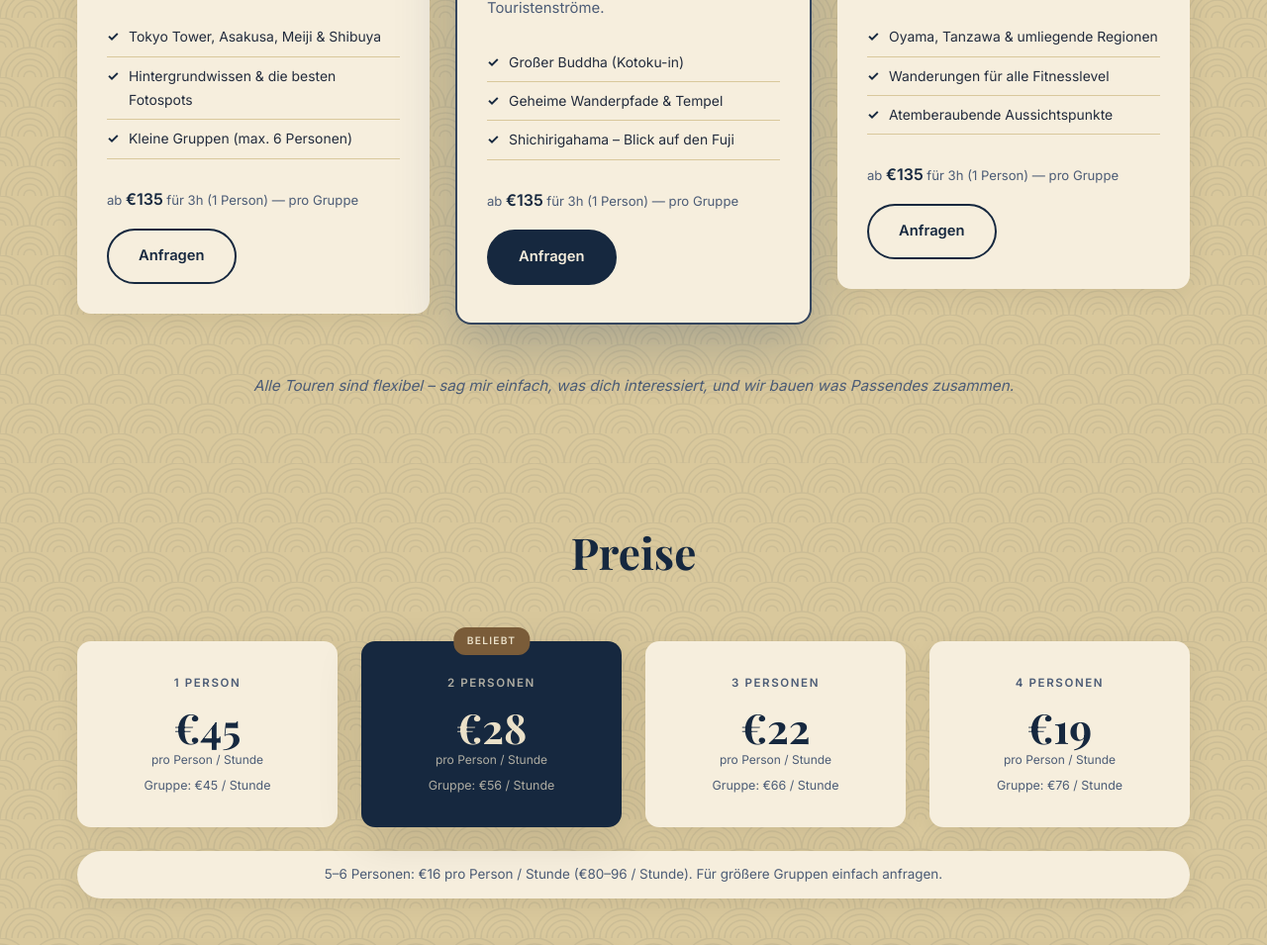
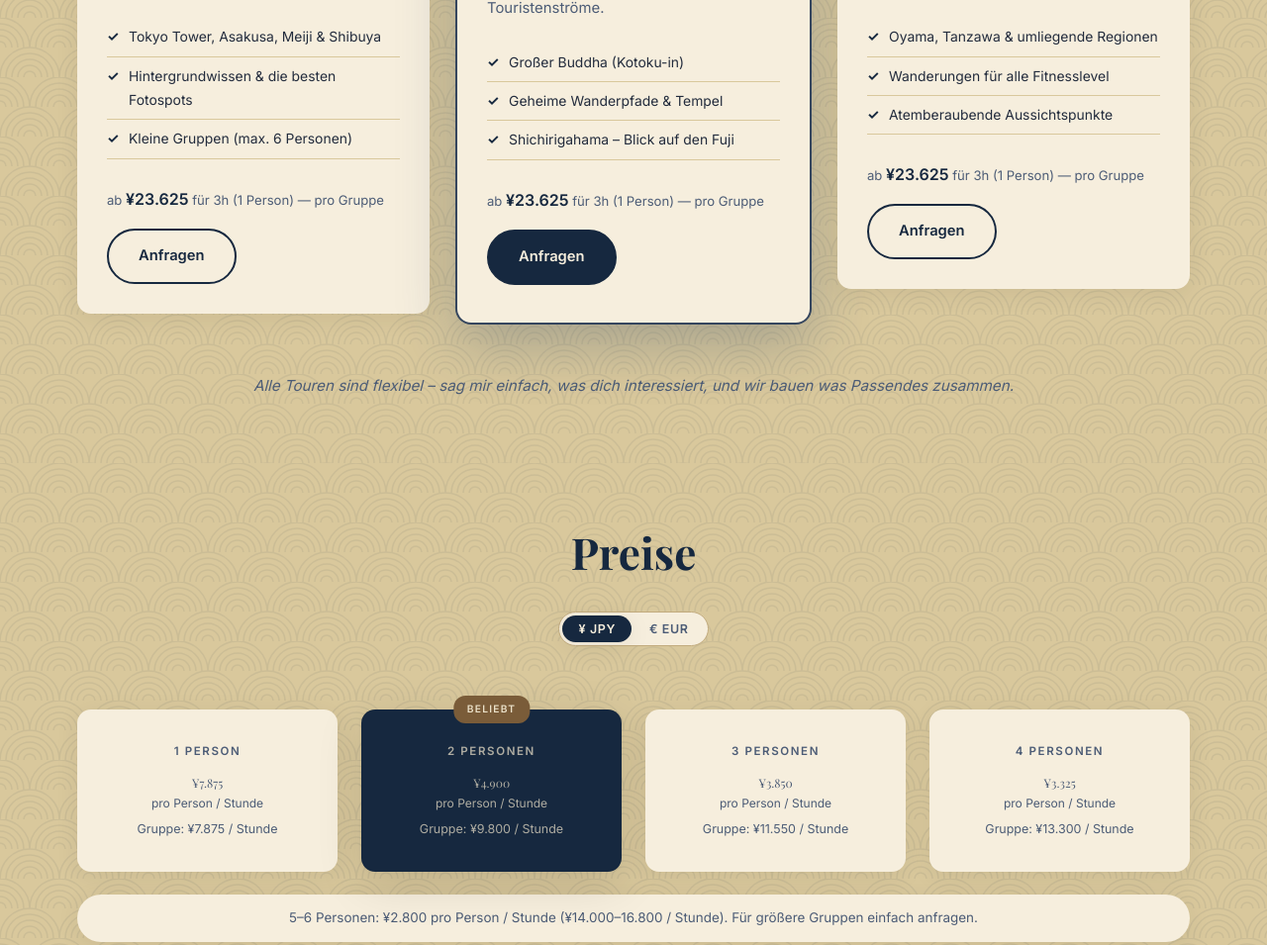
Before and after one commit to monorailbg/TakumiShare, a plain HTML site: page index.html in a window 1280 px wide. Shown: the part 1546-2501 px from the top of the page at 99% size. Drawn offline with nearby package versions, Linux system fonts and the light colour scheme; animation ran at ten frames a second; a web font is replaced by a local one.

Commit message:
Add JPY/EUR currency toggle for pricing
Convert all on-page tour/booking prices (tour cards, pricing cards,
pricing note, booking FAQ) to use a nested .price-figure span with
data-eur/data-jpy values (1 EUR = 175 JPY), independent of the
existing language toggle. Add a currency-toggle control in the
Preise section header (styled after the lang-toggle pills) that
defaults to JPY and persists the choice in localStorage, matching
the theme/language toggle pattern. JSON-LD offers keep EUR only,
since schema.org pricing doesn't support dual currencies.

Co-Authored-By: Claude Sonnet 5 <noreply@anthropic.com>
Claude-Session: https://claude.ai/code/session_01ExbgDtrqoQU6bGGCc4UW15

```diff
--- a/index.html
+++ b/index.html
@@ -228,7 +228,8 @@
               <li data-de="Hintergrundwissen &amp; die besten Fotospots" data-en="Background knowledge &amp; the best photo spots">Hintergrundwissen &amp; die besten Fotospots</li>
               <li data-de="Kleine Gruppen (max. 6 Personen)" data-en="Small groups (max. 6 people)">Kleine Gruppen (max. 6 Personen)</li>
             </ul>
-            <p class="tour-price" data-de="ab €135 für 3h (1 Person) — pro Gruppe" data-en="from €135 for 3h (1 person) — per group">ab <strong>€135</strong> für 3h (1 Person) — pro Gruppe</p>
+            <p class="tour-price i18n-de">ab <strong><span class="price-figure" data-eur="€135" data-jpy="¥23.625">€135</span></strong> für 3h (1 Person) — pro Gruppe</p>
+            <p class="tour-price i18n-en" hidden>from <strong><span class="price-figure" data-eur="€135" data-jpy="¥23,625">€135</span></strong> for 3h (1 person) — per group</p>
             <a href="#kontakt" class="btn btn-secondary" data-de="Anfragen" data-en="Request">Anfragen</a>
           </div>
         </div>
@@ -248,7 +249,8 @@
               <li data-de="Geheime Wanderpfade &amp; Tempel" data-en="Secret hiking trails &amp; temples">Geheime Wanderpfade &amp; Tempel</li>
               <li data-de="Shichirigahama – Blick auf den Fuji" data-en="Shichirigahama – view of Mt. Fuji">Shichirigahama – Blick auf den Fuji</li>
             </ul>
-            <p class="tour-price" data-de="ab €135 für 3h (1 Person) — pro Gruppe" data-en="from €135 for 3h (1 person) — per group">ab <strong>€135</strong> für 3h (1 Person) — pro Gruppe</p>
+            <p class="tour-price i18n-de">ab <strong><span class="price-figure" data-eur="€135" data-jpy="¥23.625">€135</span></strong> für 3h (1 Person) — pro Gruppe</p>
+            <p class="tour-price i18n-en" hidden>from <strong><span class="price-figure" data-eur="€135" data-jpy="¥23,625">€135</span></strong> for 3h (1 person) — per group</p>
             <a href="#kontakt" class="btn btn-primary" data-de="Anfragen" data-en="Request">Anfragen</a>
           </div>
         </div>
@@ -267,7 +269,8 @@
               <li data-de="Wanderungen für alle Fitnesslevel" data-en="Hikes for all fitness levels">Wanderungen für alle Fitnesslevel</li>
               <li data-de="Atemberaubende Aussichtspunkte" data-en="Breathtaking viewpoints">Atemberaubende Aussichtspunkte</li>
             </ul>
-            <p class="tour-price" data-de="ab €135 für 3h (1 Person) — pro Gruppe" data-en="from €135 for 3h (1 person) — per group">ab <strong>€135</strong> für 3h (1 Person) — pro Gruppe</p>
+            <p class="tour-price i18n-de">ab <strong><span class="price-figure" data-eur="€135" data-jpy="¥23.625">€135</span></strong> für 3h (1 Person) — pro Gruppe</p>
+            <p class="tour-price i18n-en" hidden>from <strong><span class="price-figure" data-eur="€135" data-jpy="¥23,625">€135</span></strong> for 3h (1 person) — per group</p>
             <a href="#kontakt" class="btn btn-secondary" data-de="Anfragen" data-en="Request">Anfragen</a>
           </div>
         </div>
@@ -283,43 +286,47 @@
     <div class="container">
       <div class="section-header">
         <h2 class="section-title" data-de="Preise" data-en="Pricing">Preise</h2>
+        <div class="currency-toggle" role="group" aria-label="Währung">
+          <button type="button" class="currency-btn active" data-currency="jpy">¥ JPY</button>
+          <button type="button" class="currency-btn" data-currency="eur">€ EUR</button>
+        </div>
       </div>
 
       <div class="pricing-grid">
 
         <div class="pricing-card fade-in">
           <div class="pricing-label" data-de="1 Person" data-en="1 person">1 Person</div>
-          <div class="pricing-rate"><strong>€45</strong> <span data-de="pro Person / Stunde" data-en="per person / hour">pro Person / Stunde</span></div>
-          <div class="pricing-total i18n-de">Gruppe: €45 / Stunde</div>
-          <div class="pricing-total i18n-en" hidden>Group: €45 / hour</div>
+          <div class="pricing-rate"><strong><span class="price-figure" data-eur="€45" data-jpy="¥7.875">€45</span></strong> <span data-de="pro Person / Stunde" data-en="per person / hour">pro Person / Stunde</span></div>
+          <div class="pricing-total i18n-de">Gruppe: <span class="price-figure" data-eur="€45" data-jpy="¥7.875">€45</span> / Stunde</div>
+          <div class="pricing-total i18n-en" hidden>Group: <span class="price-figure" data-eur="€45" data-jpy="¥7,875">€45</span> / hour</div>
         </div>
 
         <div class="pricing-card pricing-card--featured fade-in">
           <span class="pricing-badge" data-de="Beliebt" data-en="Popular">Beliebt</span>
           <div class="pricing-label" data-de="2 Personen" data-en="2 persons">2 Personen</div>
-          <div class="pricing-rate"><strong>€28</strong> <span data-de="pro Person / Stunde" data-en="per person / hour">pro Person / Stunde</span></div>
-          <div class="pricing-total i18n-de">Gruppe: €56 / Stunde</div>
-          <div class="pricing-total i18n-en" hidden>Group: €56 / hour</div>
+          <div class="pricing-rate"><strong><span class="price-figure" data-eur="€28" data-jpy="¥4.900">€28</span></strong> <span data-de="pro Person / Stunde" data-en="per person / hour">pro Person / Stunde</span></div>
+          <div class="pricing-total i18n-de">Gruppe: <span class="price-figure" data-eur="€56" data-jpy="¥9.800">€56</span> / Stunde</div>
+          <div class="pricing-total i18n-en" hidden>Group: <span class="price-figure" data-eur="€56" data-jpy="¥9,800">€56</span> / hour</div>
         </div>
 
         <div class="pricing-card fade-in">
           <div class="pricing-label" data-de="3 Personen" data-en="3 persons">3 Personen</div>
-          <div class="pricing-rate"><strong>€22</strong> <span data-de="pro Person / Stunde" data-en="per person / hour">pro Person / Stunde</span></div>
-          <div class="pricing-total i18n-de">Gruppe: €66 / Stunde</div>
-          <div class="pricing-total i18n-en" hidden>Group: €66 / hour</div>
+          <div class="pricing-rate"><strong><span class="price-figure" data-eur="€22" data-jpy="¥3.850">€22</span></strong> <span data-de="pro Person / Stunde" data-en="per person / hour">pro Person / Stunde</span></div>
+          <div class="pricing-total i18n-de">Gruppe: <span class="price-figure" data-eur="€66" data-jpy="¥11.550">€66</span> / Stunde</div>
+          <div class="pricing-total i18n-en" hidden>Group: <span class="price-figure" data-eur="€66" data-jpy="¥11,550">€66</span> / hour</div>
         </div>
 
         <div class="pricing-card fade-in">
           <div class="pricing-label" data-de="4 Personen" data-en="4 persons">4 Personen</div>
-          <div class="pricing-rate"><strong>€19</strong> <span data-de="pro Person / Stunde" data-en="per person / hour">pro Person / Stunde</span></div>
-          <div class="pricing-total i18n-de">Gruppe: €76 / Stunde</div>
-          <div class="pricing-total i18n-en" hidden>Group: €76 / hour</div>
+          <div class="pricing-rate"><strong><span class="price-figure" data-eur="€19" data-jpy="¥3.325">€19</span></strong> <span data-de="pro Person / Stunde" data-en="per person / hour">pro Person / Stunde</span></div>
+          <div class="pricing-total i18n-de">Gruppe: <span class="price-figure" data-eur="€76" data-jpy="¥13.300">€76</span> / Stunde</div>
+          <div class="pricing-total i18n-en" hidden>Group: <span class="price-figure" data-eur="€76" data-jpy="¥13,300">€76</span> / hour</div>
         </div>
 
       </div>
 
-      <p class="pricing-note i18n-de">5–6 Personen: €16 pro Person / Stunde (€80–96 / Stunde). Für größere Gruppen einfach anfragen.</p>
-      <p class="pricing-note i18n-en" hidden>5–6 persons: €16 per person / hour (€80–96 / hour). For larger groups just ask.</p>
+      <p class="pricing-note i18n-de">5–6 Personen: <span class="price-figure" data-eur="€16" data-jpy="¥2.800">€16</span> pro Person / Stunde (<span class="price-figure" data-eur="€80–96" data-jpy="¥14.000–16.800">€80–96</span> / Stunde). Für größere Gruppen einfach anfragen.</p>
+      <p class="pricing-note i18n-en" hidden>5–6 persons: <span class="price-figure" data-eur="€16" data-jpy="¥2,800">€16</span> per person / hour (<span class="price-figure" data-eur="€80–96" data-jpy="¥14,000–16,800">€80–96</span> / hour). For larger groups just ask.</p>
 
       <div class="pricing-includes fade-in">
         <div class="pricing-includes-col pricing-includes-col--yes">
@@ -363,8 +370,8 @@
         <details class="faq-item">
           <summary data-de="Was ist die Mindestbuchungsdauer?" data-en="What's the minimum booking duration?">Was ist die Mindestbuchungsdauer?</summary>
           <div class="faq-answer">
-            <p class="i18n-de">Die Mindestbuchungsdauer beträgt 3 Stunden. Für 1 Person bedeutet das ab €135 pro Gruppe.</p>
-            <p class="i18n-en" hidden>The minimum booking is 3 hours. For 1 person that means from €135 per group.</p>
+            <p class="i18n-de">Die Mindestbuchungsdauer beträgt 3 Stunden. Für 1 Person bedeutet das ab <span class="price-figure" data-eur="€135" data-jpy="¥23.625">€135</span> pro Gruppe.</p>
+            <p class="i18n-en" hidden>The minimum booking is 3 hours. For 1 person that means from <span class="price-figure" data-eur="€135" data-jpy="¥23,625">€135</span> per group.</p>
           </div>
         </details>
 
--- a/script.js
+++ b/script.js
@@ -74,6 +74,29 @@
       refreshTestimonialLabels();
     })
   );
+
+  // ── Currency toggle ────────────────────────────────────────────
+  const currencyButtons = document.querySelectorAll('.currency-btn');
+  const savedCurrency   = localStorage.getItem('ut-currency') || 'jpy';
+
+  function applyCurrency(currency) {
+    localStorage.setItem('ut-currency', currency);
+
+    currencyButtons.forEach(btn =>
+      btn.classList.toggle('active', btn.dataset.currency === currency)
+    );
+
+    document.querySelectorAll('.price-figure').forEach(el => {
+      const value = el.dataset[currency];
+      if (value) el.textContent = value;
+    });
+  }
+
+  currencyButtons.forEach(btn =>
+    btn.addEventListener('click', () => applyCurrency(btn.dataset.currency))
+  );
+
+  applyCurrency(savedCurrency);
 
   // ── Testimonial expand/collapse ───────────────────────────────
   function refreshTestimonialLabels() {
--- a/styles.css
+++ b/styles.css
@@ -2149,6 +2149,34 @@ h1, h2, h3 {
 .pricing { background: var(--beige); }
 [data-theme="dark"] .pricing { background: var(--bg); }
 
+.currency-toggle {
+  display: inline-flex;
+  background: var(--surface);
+  border: 1px solid var(--beige-dark);
+  border-radius: 50px;
+  padding: 3px;
+  gap: 2px;
+  margin-top: 18px;
+}
+.currency-btn {
+  background: none;
+  border: none;
+  font-family: var(--font-body);
+  font-size: 0.78rem;
+  font-weight: 700;
+  color: var(--text-muted);
+  cursor: pointer;
+  padding: 6px 16px;
+  border-radius: 50px;
+  transition: background var(--ease), color var(--ease), box-shadow var(--ease);
+  letter-spacing: 0.05em;
+}
+.currency-btn.active {
+  background: var(--forest);
+  color: var(--white);
+  box-shadow: var(--shadow);
+}
+
 .pricing-grid {
   display: grid;
   grid-template-columns: repeat(4, 1fr);
```
